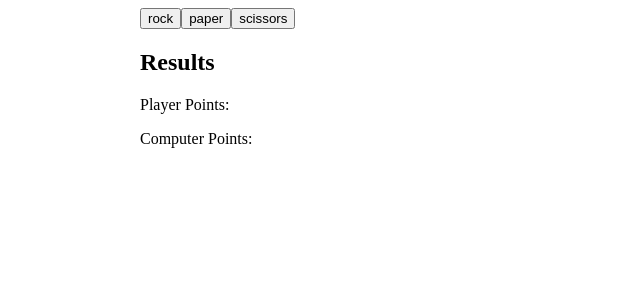
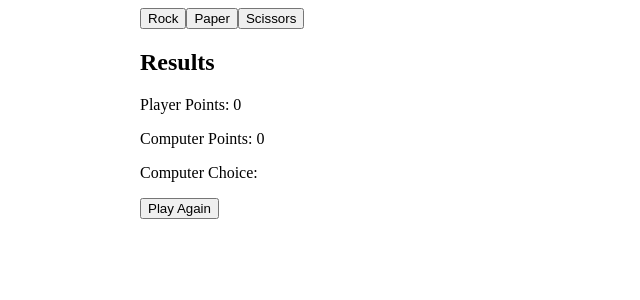
Before and after one commit to Krystian22FrontEnd/rock-paper-scissors-reactVite, a React (Vite) app: page / in a window 1280 px wide. Shown: the top 300 px of the page, without its empty margins (0-640 px from the left). Built offline with nearby package versions, Linux system fonts and the light colour scheme.

Commit message:
rebuilded Game for react. It's easier to read and implement new elements

```diff
--- a/src/App.tsx
+++ b/src/App.tsx
@@ -1,5 +1,5 @@
 import { Container } from "./Container/styled";
-import { Game } from "./script";
+import { Game } from "./Game/script";
 
 function App() {
   return (
--- /dev/null
+++ b/src/Game/script.tsx
@@ -0,0 +1,59 @@
+import { useEffect, useState } from "react";
+import { getComputerChoice } from "../getComputerChoice";
+
+export const Game = () => {
+  const [computerChoice, setComputerChoice] = useState<string>("");
+  const [playerScore, setPlayerScore] = useState<number>(0);
+  const [computerScore, setComputerScore] = useState<number>(0);
+
+  useEffect(() => {
+    if (playerScore === 5) {
+      alert("YOU WON!");
+    } else if (computerScore === 5) {
+      alert("COMPUTER WON!");
+    }
+  }, [playerScore, computerScore]);
+
+  const playRound = (humanChoice: string) => {
+    const computerPick = getComputerChoice();
+    setComputerChoice(computerPick);
+
+    const winningMoves: Record<string, string> = {
+      rock: "scissors",
+      paper: "rock",
+      scissors: "paper",
+    };
+
+    if (humanChoice === computerPick) {
+      return console.log("Tie!");
+    } else if (winningMoves[humanChoice] === computerPick) {
+      setPlayerScore((playerScore) => playerScore + 1);
+    } else {
+      setComputerScore((computerScore) => computerScore + 1);
+    }
+  };
+
+  return (
+    <>
+      <div>
+        <button onClick={() => playRound("rock")}>Rock</button>
+        <button onClick={() => playRound("paper")}>Paper</button>
+        <button onClick={() => playRound("scissors")}>Scissors</button>
+      </div>
+      <div>
+        <h2>Results</h2>
+        <p>Player Points: {playerScore}</p>
+        <p>Computer Points: {computerScore}</p>
+        <p>Computer Choice: {computerChoice}</p>
+        <button
+          onClick={() => {
+            setPlayerScore(0);
+            setComputerScore(0);
+          }}
+        >
+          Play Again
+        </button>
+      </div>
+    </>
+  );
+};
--- /dev/null
+++ b/src/getComputerChoice.ts
@@ -0,0 +1,12 @@
+export const getComputerChoice = (): string => {
+  const math = Math.random();
+
+  if (math >= 0 && math < 1 / 3) {
+    return "rock";
+  } else if (math >= 1 / 3 && math < 2 / 3) {
+    return "paper";
+  } else if (math >= 2 / 3 && math < 1) {
+    return "scissors";
+  }
+  return "";
+};
--- a/src/script.tsx
+++ /dev/null
@@ -1,99 +0,0 @@
-export const Game = () => {
-  console.log("Hello World!");
-  console.log("Hello World!");
-
-  let computerScore = 0;
-  let humanScore = 0;
-
-  function getComputerChoice(): string {
-    const math = Math.random();
-
-    if (math >= 0 && math < 1 / 3) {
-      return "rock";
-    } else if (math >= 1 / 3 && math < 2 / 3) {
-      return "paper";
-    } else if (math >= 2 / 3 && math < 1) {
-      return "scissors";
-    }
-    return ""
-  }
-
-  function getWinner() {
-    if (humanScore === 5) {
-      return alert(`The winner is Player!!!`);
-    } else if (computerScore === 5) {
-      return alert(`The winner is Computer!!!`);
-    }
-  }
-
-  function playGame() {
-    function playRound(humanChoice: string, computerChoice: string) {
-      const playerPoints = document.querySelector(".playerPoints");
-      const computerPoints = document.querySelector(".computerPoints");
-
-      if (
-        playerPoints instanceof HTMLElement &&
-        computerPoints instanceof HTMLElement
-      ) {
-        if (humanChoice === "rock" && computerChoice === "scissors") {
-          return console.log((playerPoints.innerText = String(++humanScore)));
-        } else if (humanChoice === "rock" && computerChoice === "rock") {
-          return console.log("Tie!");
-        } else if (humanChoice === "rock" && computerChoice === "paper") {
-          return console.log(
-            (computerPoints.innerText = String(++computerScore))
-          );
-        } else if (humanChoice === "paper" && computerChoice === "rock") {
-          return console.log((playerPoints.innerText = String(++humanScore)));
-        } else if (humanChoice === "paper" && computerChoice === "paper") {
-          return console.log("Tie!");
-        } else if (humanChoice === "paper" && computerChoice === "scissors") {
-          return console.log(
-            (computerPoints.innerText = String(++computerScore))
-          );
-        } else if (humanChoice === "scissors" && computerChoice === "paper") {
-          return console.log((playerPoints.innerText = String(++humanScore)));
-        } else if (
-          humanChoice === "scissors" &&
-          computerChoice === "scissors"
-        ) {
-          return console.log("Tie!");
-        } else if (humanChoice === "scissors" && computerChoice === "rock") {
-          return console.log(
-            (computerPoints.innerText = String(++computerScore))
-          );
-        }
-      }
-    }
-    const btn = document.querySelectorAll(".btn") as NodeListOf<HTMLElement>;
-
-    btn.forEach((btn) => {
-      btn.addEventListener("click", () => {
-        const humanChoice = btn.innerText.toLowerCase();
-        playRound(humanChoice, getComputerChoice());
-        getWinner();
-      });
-    });
-  }
-
-  playGame();
-
-  return (
-    <>
-      <div>
-        <button className="btn">rock</button>
-        <button className="btn">paper</button>
-        <button className="btn">scissors</button>
-      </div>
-      <div>
-        <h2>Results</h2>
-        <p>
-          Player Points: <span className="playerPoints"></span>
-        </p>
-        <p>
-          Computer Points: <span className="computerPoints"></span>
-        </p>
-      </div>
-    </>
-  );
-};
```
